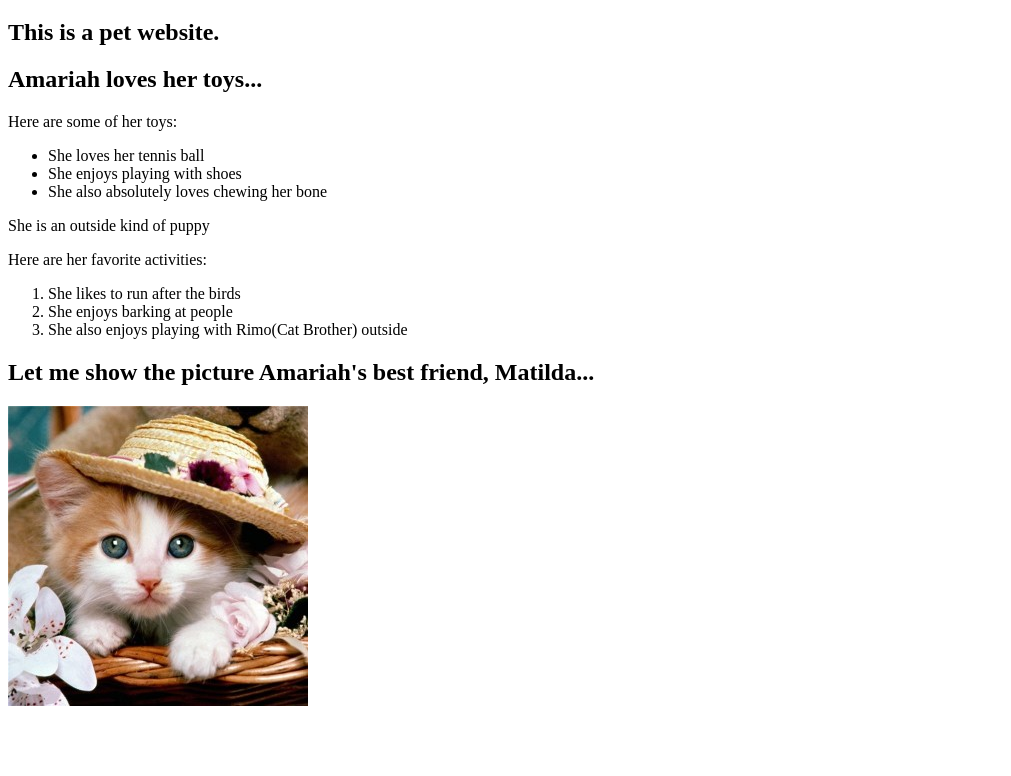
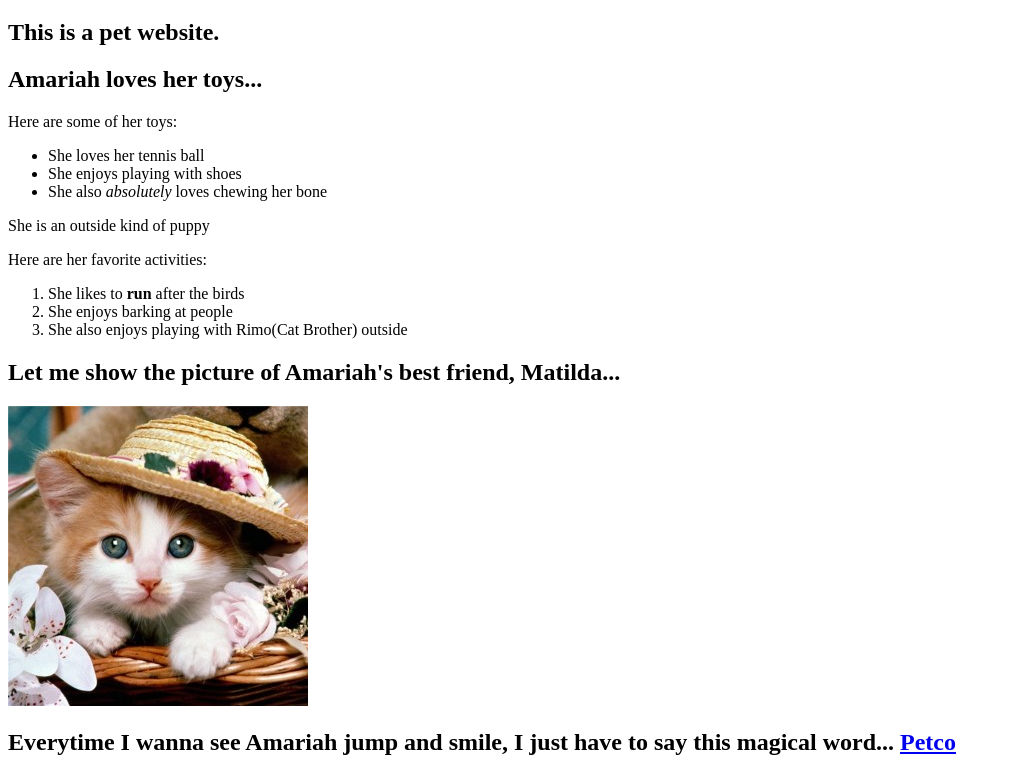
Before and after one commit to marcelinseattle/Amariah-ThePuppy, a plain HTML site: page pet.html in a window 1280 px wide. Shown: the part 61-837 px from the top of the page, without its empty margins (0-1011 px from the left). Before the commit the page ends 800 px from the top, so only its background shows below. Drawn offline with Linux system fonts and the light colour scheme.

Commit message:
Add inline elements and link to the Pet file

```diff
--- a/pet.html
+++ b/pet.html
@@ -12,16 +12,17 @@
     <ul>
       <li>She loves her tennis ball</li>
       <li>She enjoys playing with shoes</li>
-      <li>She also absolutely loves chewing her bone</li>
+      <li>She also <em>absolutely</em> loves chewing her bone</li>
     </ul>
   <p>She is an outside kind of puppy</p>
   <p>Here are her favorite activities:</p>
   <ol>
-    <li>She likes to run after the birds</li>
+    <li>She likes to <strong>run</strong> after the birds</li>
     <li>She enjoys barking at people</li>
     <li>She also enjoys playing with Rimo(Cat Brother) outside</li>
   </ol>
-  <h2>Let me show the picture Amariah's best friend, Matilda...</h2>
+  <h2>Let me show the picture of Amariah's best friend, Matilda...</h2>
   <img src="img/cat.jpeg" alt="Cute cat picture">
+  <h2>Everytime I wanna see Amariah jump and smile, I just have to say this magical word... <a href="http://www.petco.com/shop/en/petcostore">Petco</a></h2>
   </body>
 </html>
```
